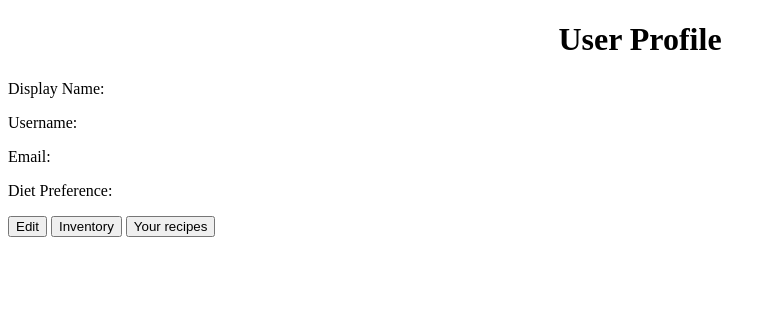
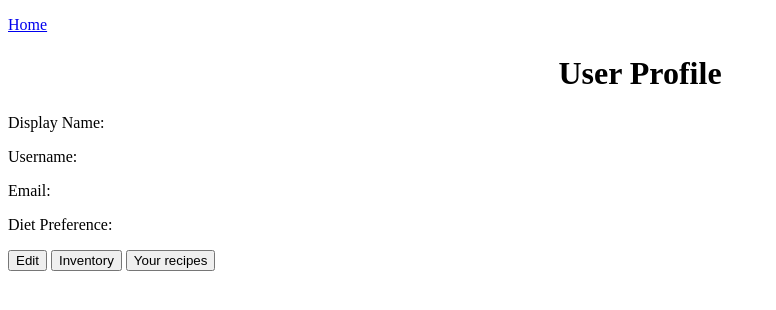
Before and after one commit to prathamshah2207/pantry-app, a website: page user/user_profile.html in a window 1280 px wide. Shown: the whole page, without its empty margins (0-776 px from the left). Drawn offline with Linux system fonts and the light colour scheme; no server answers.

Commit message:
Added a home page link on the user_profile page

```diff
--- a/user/user_profile.html
+++ b/user/user_profile.html
@@ -4,6 +4,7 @@
 	<title>User Profile</title>
 </head>
 <body>
+	<p><a href="/">Home</a></p>
 	<h1><center><b>User Profile</b></center></h1>
 
 	<form id="profileForm">
```
Also changed, not shown: index.html (+1 -2 lines).
